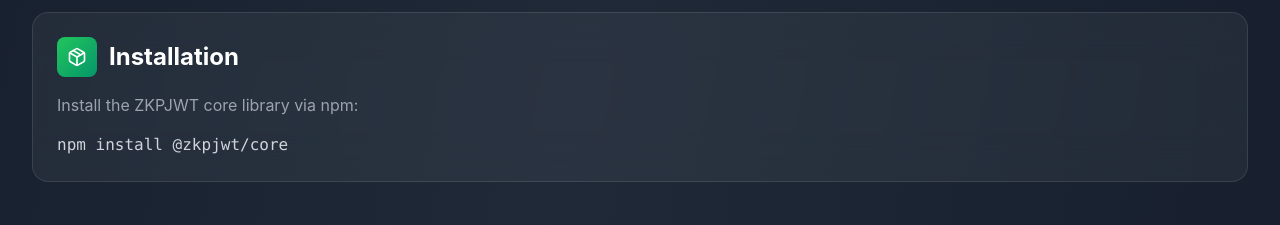
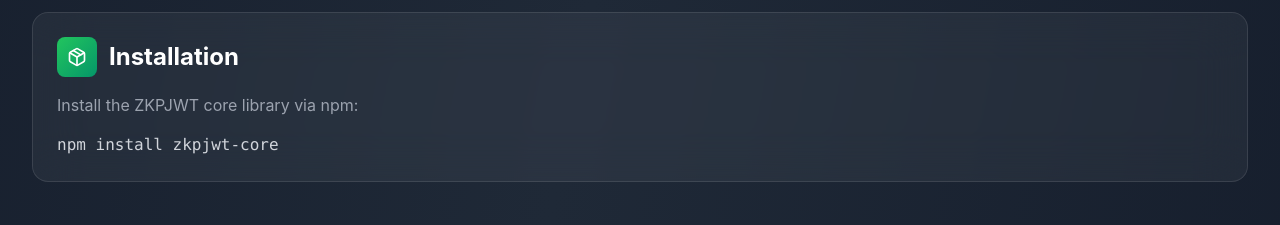
Before and after one commit to DevCristobalvc/zkp-jwt, a React app in the folder frontend/: page / in a window 1280 px wide. Shown: the part 3500-3725 px from the top of the page. Built offline with nearby package versions, Linux system fonts and the light colour scheme; the HTML template or start-up script is replaced by a standard one.

Commit message:
feat: publish zkpjwt-core@0.1.0 to npm and update docs

```diff
--- a/frontend/src/components/Documentation.tsx
+++ b/frontend/src/components/Documentation.tsx
@@ -3,8 +3,8 @@ import { Copy, Check, Terminal, Package } from 'lucide-react';
 import { useState } from 'react';
 
 const codeBlocks = {
-  install: `npm install @zkpjwt/core`,
-  usage: `import { MerkleTreeBuilder, ProofGenerator, ContractClient } from '@zkpjwt/core';
+  install: `npm install zkpjwt-core`,
+  usage: `import { MerkleTreeBuilder, ProofGenerator, ContractClient } from 'zkpjwt-core';
 
 // 1. Build Merkle tree
 const builder = new MerkleTreeBuilder({ levels: 10 });
```
Also changed, not shown: 1 other file (tests, documents, lock files or other folders).
